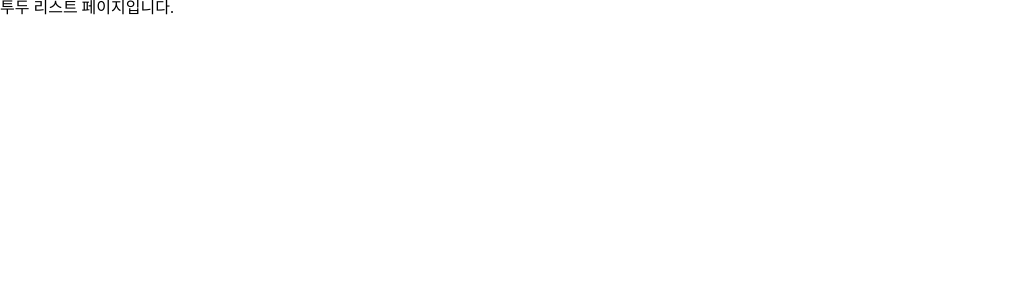
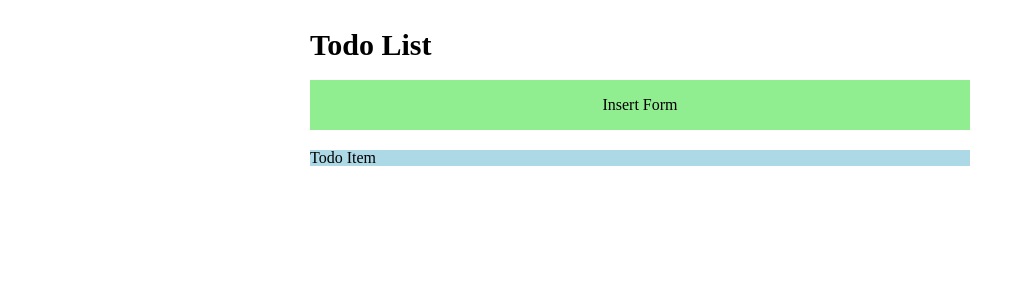
Before and after one commit to wanted-internship-12-9/pre-onboarding-12th-1-9, a React (Create React App) app: page /todo in a window 1280 px wide. Shown: the top 300 px of the page, without its empty margins (0-1033 px from the left). Built offline with nearby package versions, Linux system fonts and the light colour scheme.

Commit message:
:sparkles: Style #7: todoList 마크업과 스타일링
styled-components 사용

```diff
--- a/src/pages/TodoPage/index.tsx
+++ b/src/pages/TodoPage/index.tsx
@@ -1,11 +1,22 @@
-import React from 'react';
+import * as React from 'react';
+import {
+  TodoArea,
+  TodoContainer,
+  TodoInputArea,
+  TodoListArea,
+  TodoTitle,
+} from '../../styles/todoStyles.style';
 
-const TodoPage = () => {
+function TodoList() {
   return (
-    <section>
-      <h1>투두 리스트 페이지입니다.</h1>
-    </section>
+    <TodoContainer>
+      <TodoArea>
+        <TodoTitle>Todo List</TodoTitle>
+        <TodoInputArea style={{ background: 'lightgreen' }}>Insert Form</TodoInputArea>
+        <TodoListArea style={{ background: 'lightblue' }}>Todo Item</TodoListArea>
+      </TodoArea>
+    </TodoContainer>
   );
-};
+}
 
-export default TodoPage;
+export default TodoList;
--- /dev/null
+++ b/src/styles/todoStyles.style.ts
@@ -0,0 +1,41 @@
+import styled from 'styled-components';
+
+export const TodoContainer = styled.div`
+  display: flex;
+  flex-direction: column;
+  align-items: center;
+  width: 100vw;
+  height: 100vh;
+`;
+
+export const TodoArea = styled.div`
+  width: 100vw;
+  max-width: 700px;
+  padding: 20px;
+`;
+
+export const TodoTitle = styled.div`
+  display: flex;
+  justify-content: space-between;
+  align-items: center;
+  font-size: 30px;
+  font-weight: 600;
+  margin: 10px 0 20px 0;
+`;
+
+export const TodoInputArea = styled.div`
+  display: flex;
+  justify-content: center;
+  align-items: center;
+  height: 50px;
+  margin-bottom: 20px;
+  position: relative;
+`;
+
+export const TodoListArea = styled.ul`
+  list-style: none;
+
+  :last-child {
+    border-bottom: none;
+  }
+`;
```
